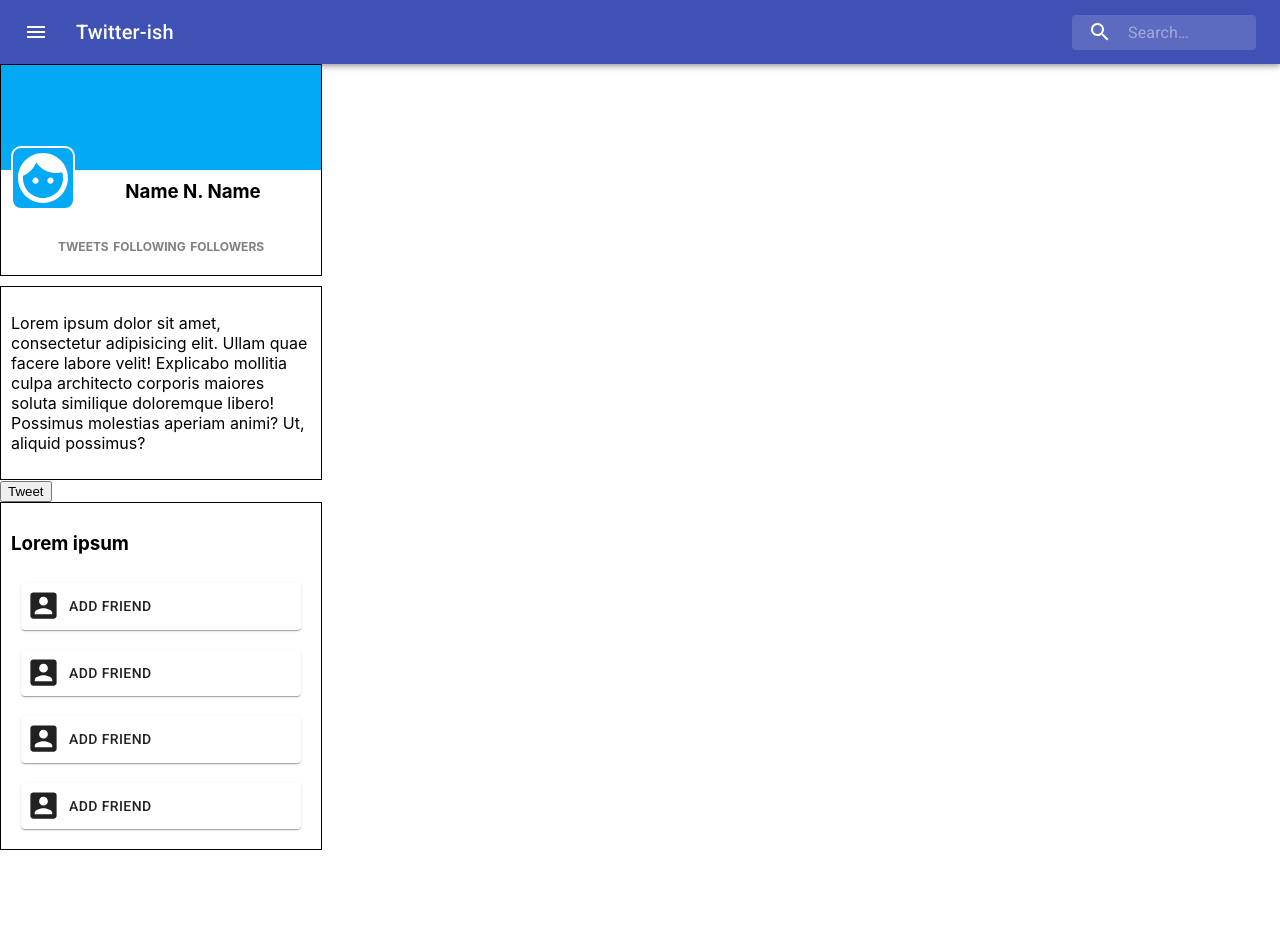
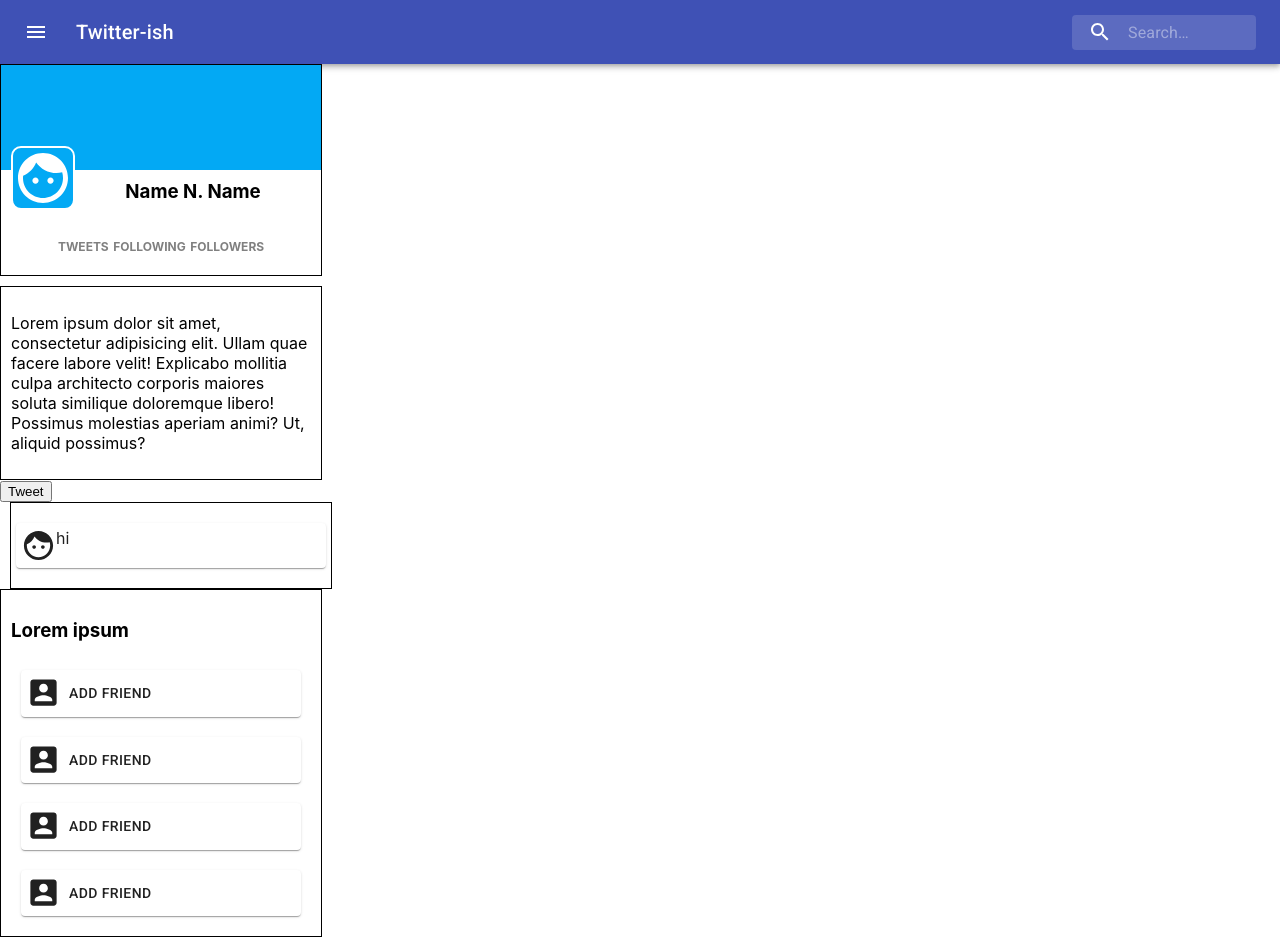
Before and after one commit to meganschultepdx/react-twitter-clone, a React (Create React App) app: page / in a window 1280 px wide. Before the commit the page ends 850 px from the top, so only its background shows below. Built offline with nearby package versions, Linux system fonts and the light colour scheme.

Commit message:
passing state to app

```diff
--- a/src/App.jsx
+++ b/src/App.jsx
@@ -14,15 +14,18 @@ class App extends Component {
   constructor(props) {
     super(props);
     this.state = {
-      masterTweetList: []
+      masterTweetList: [{tweet: "hi"}]
     };
     this.handleAddingNewTweetToList = this.handleAddingNewTweetToList.bind(this);
   }
 
   handleAddingNewTweetToList(newTweet){
+    console.log(newTweet)
     let newMasterTweetList = this.state.masterTweetList.slice();
     newMasterTweetList.push(newTweet);
-    this.setState({masterTweetList: newMasterTweetList});
+    console.log(newMasterTweetList)
+    this.setState({masterTweetList: newMasterTweetList, test: "test"});
+    console.log(this.state)
   }
 
   render () {
@@ -71,6 +74,7 @@ class App extends Component {
           <Profilesummary />
         </div>
         <NewTweetControl onNewTweetCreation={this.handleAddingNewTweetToList} />
+        <TweetList masterTweetList={this.state.masterTweetList}/>
 
         {/*}<Route path='/' render={()=><TweetList tweetList={this.state.masterTweetList} /> } />
       <Route path='/' render={()=><NewTweetControl onNewTweetCreation={this.handleAddingNewTweetToList} />} />*/}
--- a/src/Components/NewTweetControl.jsx
+++ b/src/Components/NewTweetControl.jsx
@@ -1,6 +1,7 @@
 import React from 'react';
 import PropTypes from "prop-types";
 import NewTweetForm from './NewTweetForm';
+import TweetList from './TweetList'
 
 class NewTweetControl extends React.Component {
 
--- a/src/Components/TweetList.jsx
+++ b/src/Components/TweetList.jsx
@@ -22,13 +22,13 @@ const useStyles = makeStyles(theme => ({
 
 
 function TweetList(props) {
+  console.log(props)
   const classes = useStyles();
-  console.log(props.tweetList);
   return (
     <div className={classes.tweetflow}>
-      {props.tweetList.map((tweet, index) =>
+      {props.masterTweetList && props.masterTweetList.map((tweet, index) =>
         <Tweet
-          text={tweet.text}
+          text={tweet.tweet}
           key={index} />
       )}
     </div>
```
